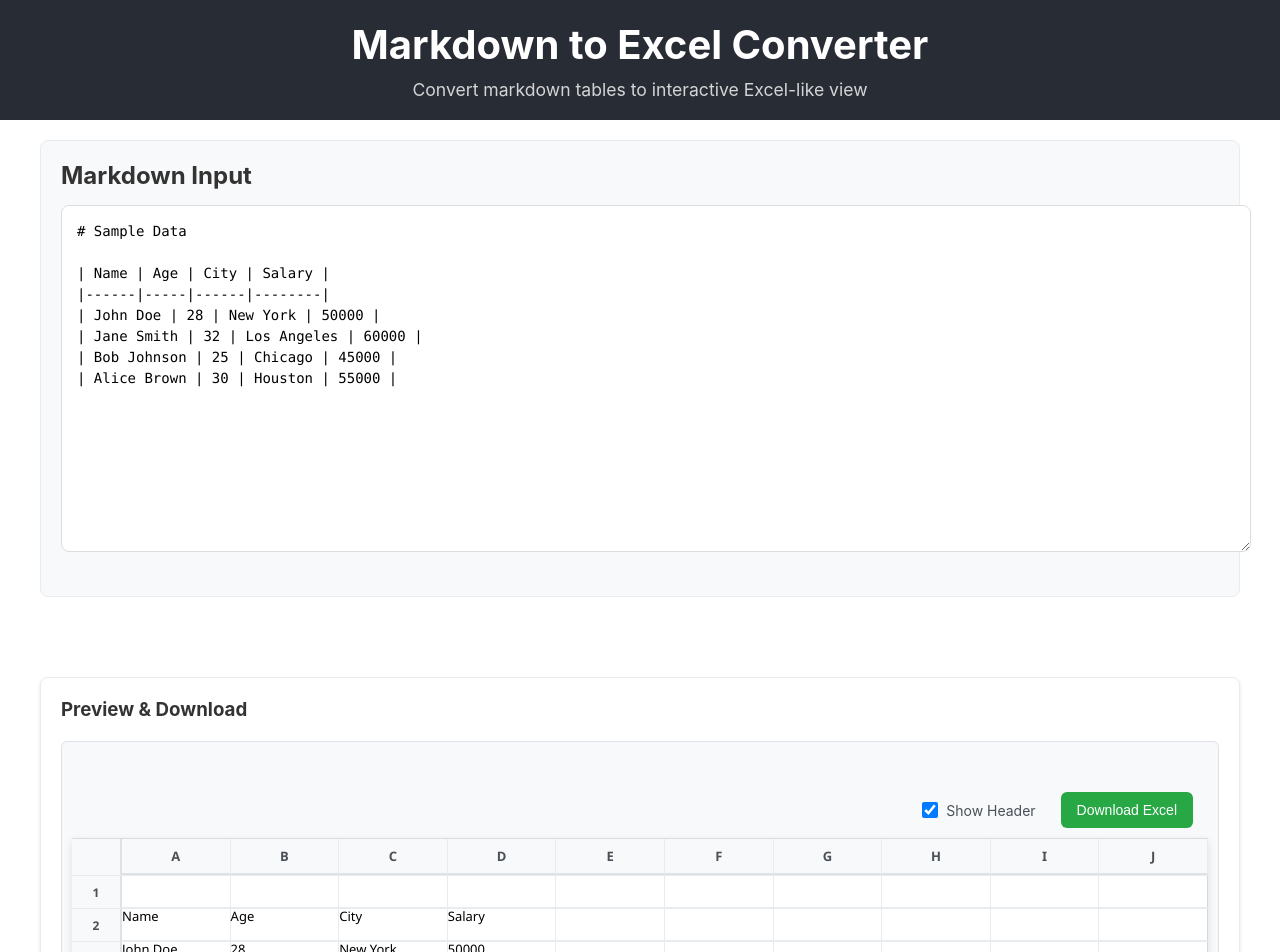
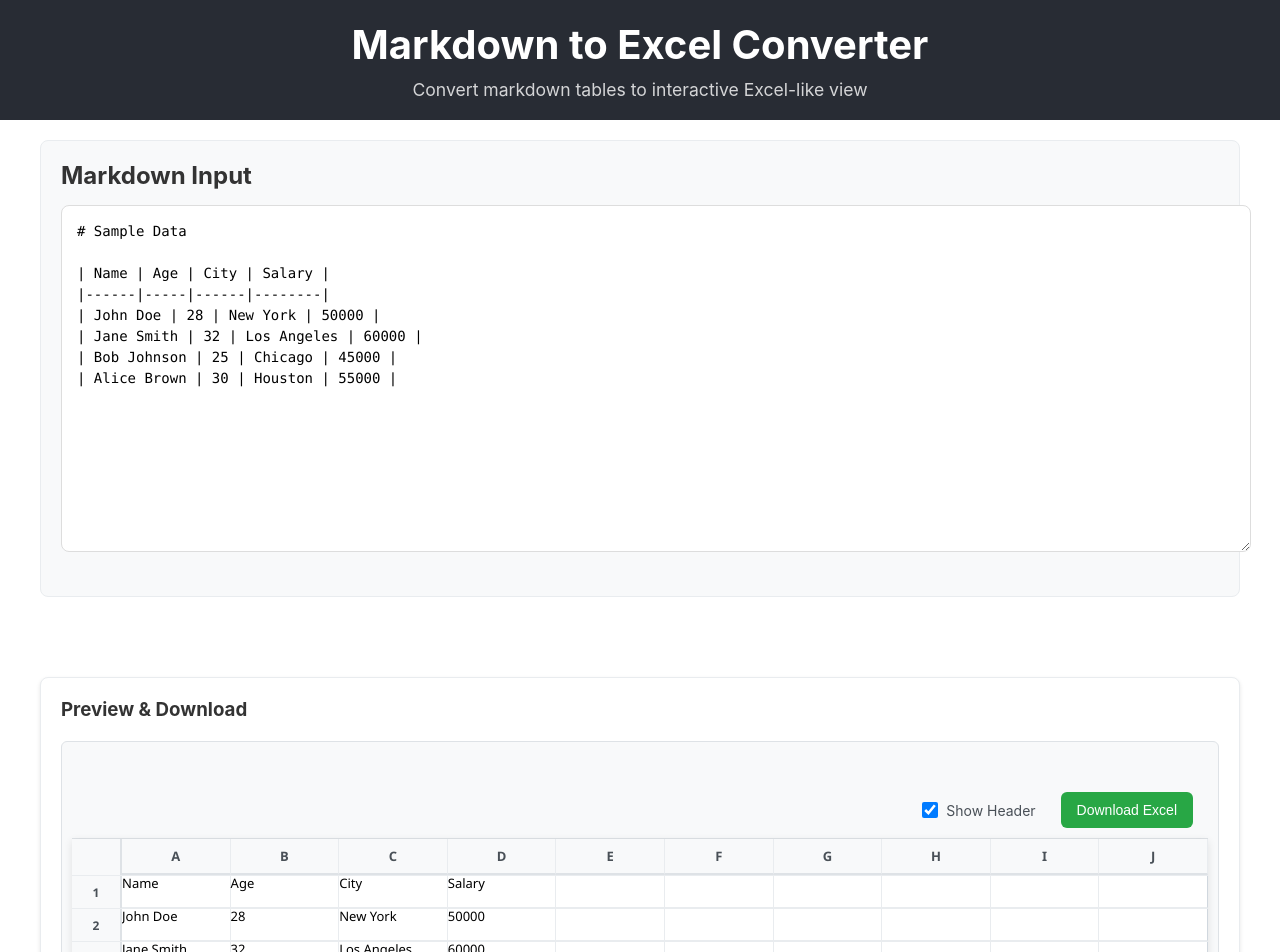
Before and after one commit to MohammadNoman-KPMG/excelcomp, a React (Create React App) app: page / in a window 1280 px wide. Shown: the top 952 px of the page. Built offline with nearby package versions, Linux system fonts and the light colour scheme.

Commit message:
Spacing table removed

```diff
--- a/src/ExcelComponent/ExcelViewer.tsx
+++ b/src/ExcelComponent/ExcelViewer.tsx
@@ -104,42 +104,6 @@ const ExcelViewer: React.FC<ExcelViewerProps> = ({
     return result;
   };
 
-  // Parse markdown tables to extract data
-  // const parseMarkdownTables = (markdown: string): string[][] => {
-  //   const lines = markdown.split('\n');
-  //   const tables: string[][][] = [];
-
-  //   let currentTable: string[][] = [];
-  //   let isInTable = false;
-
-  //   for (let line of lines) {
-  //     if (line.includes('|') && line.trim() !== '') {
-  //       if (line.includes('---')) {
-  //         continue;
-  //       }
-
-  //       const cells = line.split('|')
-  //         .map(cell => cell.trim())
-  //         .filter(cell => cell !== '');
-
-  //       if (cells.length > 0) {
-  //         currentTable.push(cells);
-  //         isInTable = true;
-  //       }
-  //     } else if (isInTable && currentTable.length > 0) {
-  //       tables.push(currentTable);
-  //       currentTable = [];
-  //       isInTable = false;
-  //     }
-  //   }
-
-  //   if (currentTable.length > 0) {
-  //     tables.push(currentTable);
-  //   }
-
-  //   return tables.length > 0 ? tables[0] : [];
-  // };
-
   function containsAlphanumeric(input: string): boolean {
     const alphanumericRegex = /[a-zA-Z0-9]/;
     return alphanumericRegex.test(input);
@@ -159,9 +123,6 @@ const ExcelViewer: React.FC<ExcelViewerProps> = ({
         .filter(cell => cell !== '');
 
         table.push(cells);
-      }
-      else if (line == ""){
-        table.push([]); // Add empty row for blank lines
       }
     }
     return table.length > 0 ? table: [];
```
